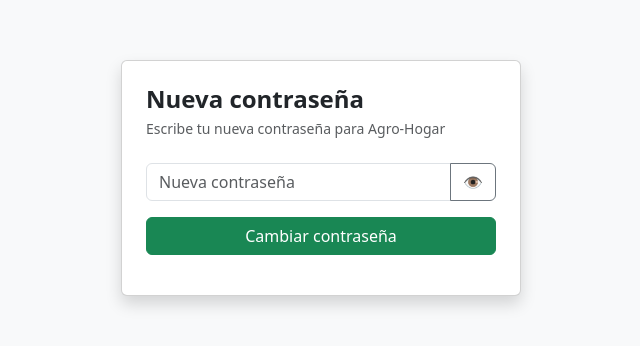
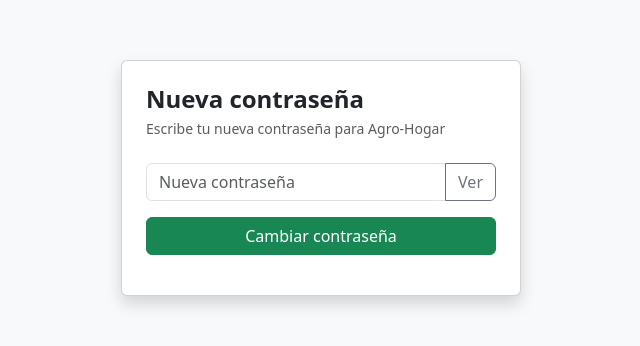
Before and after one commit to 0swq/Agro-alt1, a website: page index.html in a window 1280 px wide. Shown: the part 222-568 px from the top of the page, 319-959 px from the left. Drawn offline with nearby package versions, Linux system fonts and the light colour scheme.

Commit message:
actualización

```diff
--- a/index.html
+++ b/index.html
@@ -22,7 +22,7 @@
                     minlength="6"
             />
             <button class="btn btn-outline-secondary" type="button" onclick="toggleVer()">
-                <span id="iconoOjo">👁</span>
+                <span id="iconoOjo">Ver</span>
             </button>
         </div>
     </div>
```
